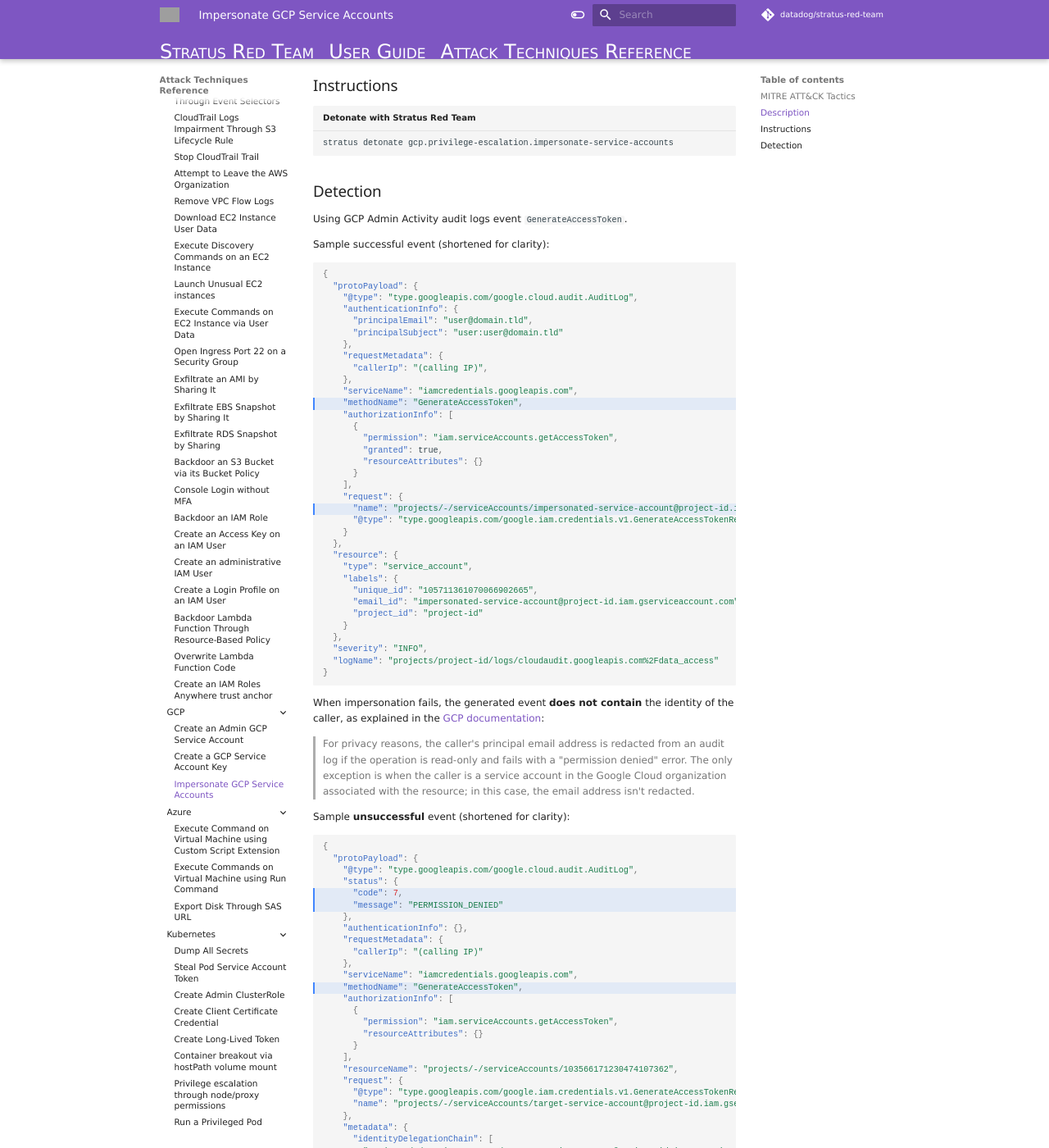
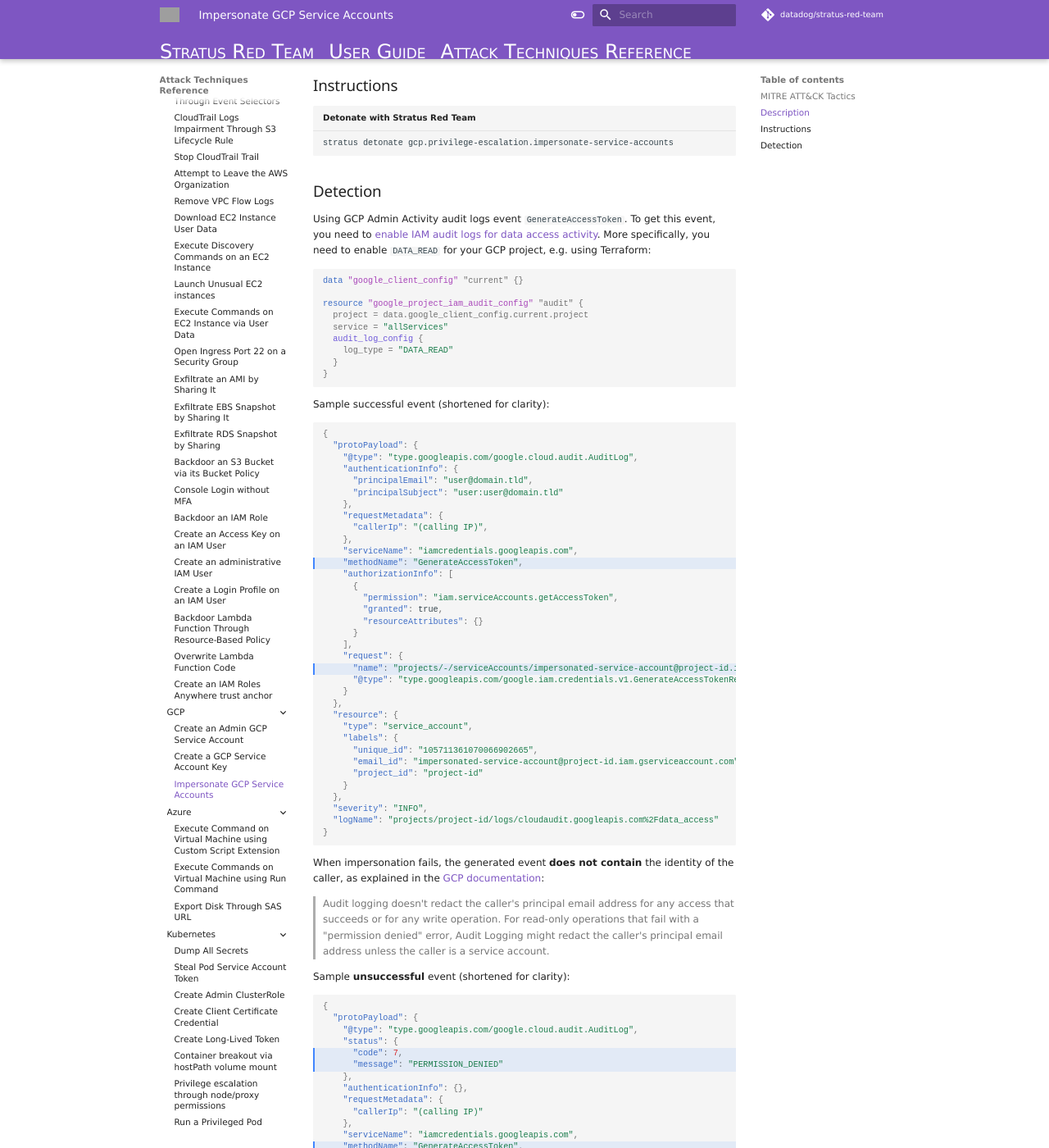
Before and after one commit to DataDog/stratus-red-team, an MkDocs documentation site: the page built from docs/attack-techniques/GCP/gcp.privilege-escalation.impersonate-service-accounts.md, in a window 1280 px wide and 1400 px high, scrolled down 831 px. Shown: the whole window at 82% size. Built offline with MkDocs 1.6.1 and Material for MkDocs 9.7.7, drawn with Linux system fonts in a browser that asks for light colours; nearby versions of some CDN libraries; library files that are not in the unit come from our copies; comment, search, counter and statistics services are not loaded; grey boxes are pictures that could not be loaded.

Commit message:
Regenerate docs

````diff
--- a/docs/attack-techniques/GCP/gcp.privilege-escalation.impersonate-service-accounts.md
+++ b/docs/attack-techniques/GCP/gcp.privilege-escalation.impersonate-service-accounts.md
@@ -52,6 +52,20 @@
 
 
 Using GCP Admin Activity audit logs event <code>GenerateAccessToken</code>.
+To get this event, you need to [enable IAM audit logs for data access activity](https://cloud.google.com/iam/docs/audit-logging#enabling_audit_logging).
+More specifically, you need to enable <code>DATA_READ</code> for your GCP project, e.g. using Terraform:
+
+```hcl
+data "google_client_config" "current" {}
+
+resource "google_project_iam_audit_config" "audit" {
+  project = data.google_client_config.current.project
+  service = "allServices"
+  audit_log_config {
+    log_type = "DATA_READ"
+  }
+}
+```
 
 Sample successful event (shortened for clarity):
 
@@ -97,9 +111,9 @@
 When impersonation fails, the generated event **does not contain** the identity of the caller, as explained in the
 [GCP documentation](https://cloud.google.com/logging/docs/audit#user-id):
 
-> For privacy reasons, the caller's principal email address is redacted from an audit log if the operation is
-> read-only and fails with a "permission denied" error. The only exception is when the caller is a service
-> account in the Google Cloud organization associated with the resource; in this case, the email address isn't redacted.
+> Audit logging doesn't redact the caller's principal email address for any access that succeeds or for any write operation.
+> For read-only operations that fail with a "permission denied" error, Audit Logging might redact the caller's principal
+> email address unless the caller is a service account.
 
 Sample **unsuccessful** event (shortened for clarity):
 
````
Also changed, not shown: docs/attack-techniques/AWS/aws.persistence.iam-create-admin-user.md (+6 -0 lines), docs/attack-techniques/AWS/aws.persistence.iam-create-user-login-profile.md (+5 -0 lines).
